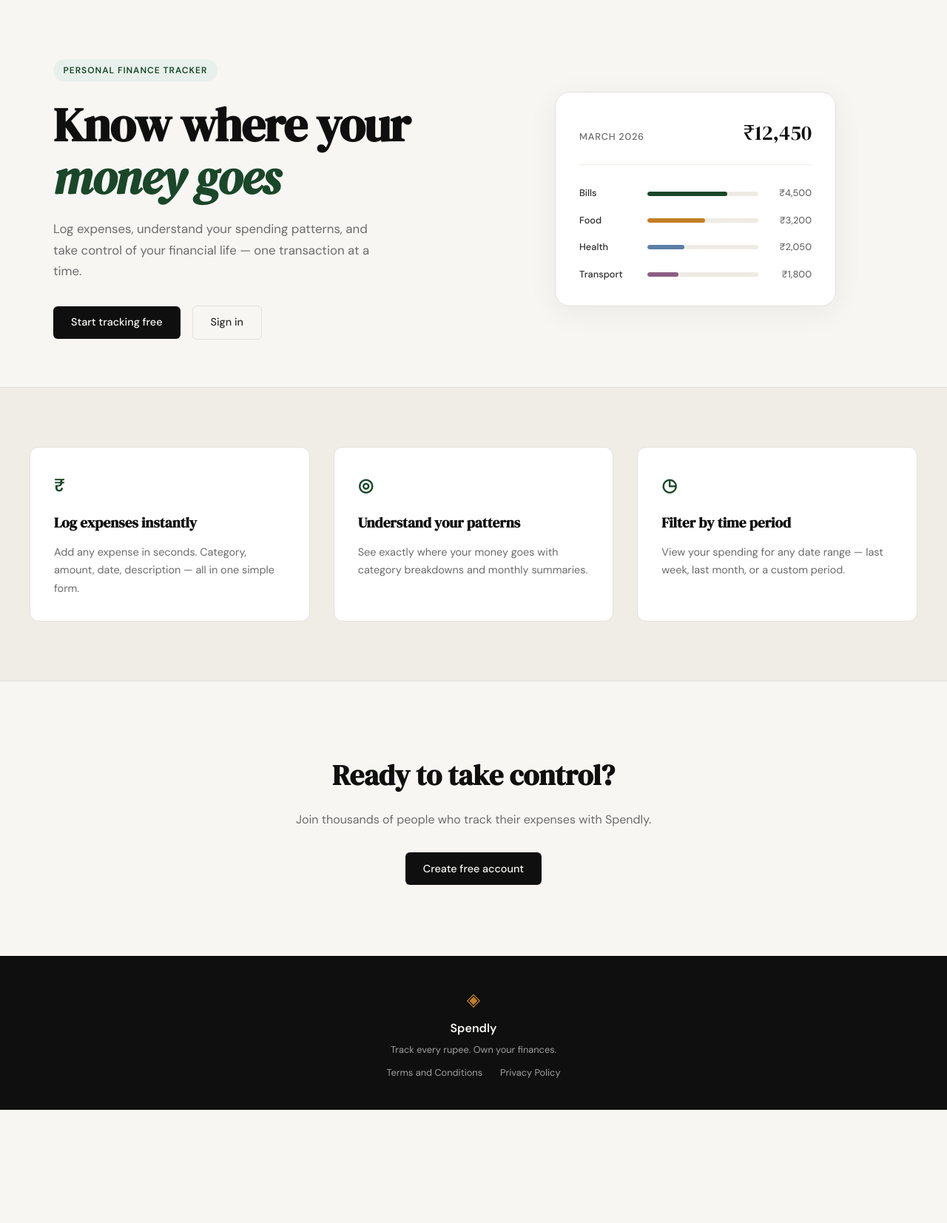
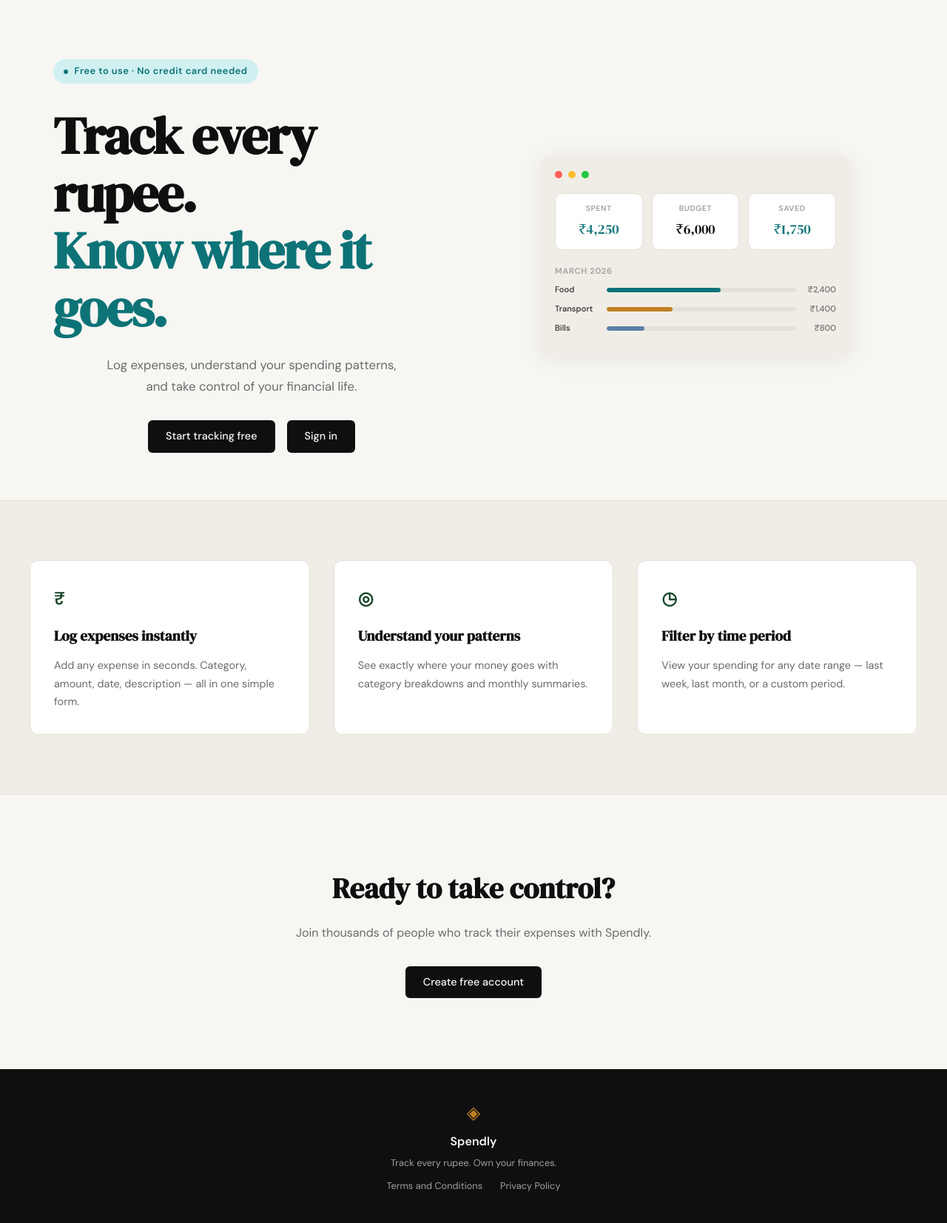
Before and after one commit to Prateekwaghmare/Spendly, a Flask app: page / in a window 1280 px wide. Shown: the part 61-1714 px from the top of the page at 74% size. Before the commit the page ends 1561 px from the top, so only its background shows below. Run offline with Flask 3, Linux system fonts and the light colour scheme.

Commit message:
landing: redesign hero section to match mockup

```diff
--- a/static/css/style.css
+++ b/static/css/style.css
@@ -14,6 +14,8 @@
     --accent-light: #e8f0eb;
     --accent-2: #c17f24;
     --accent-2-light: #fdf3e3;
+    --teal: #0d7377;
+    --teal-light: #d0f0f1;
     --danger: #c0392b;
     --danger-light: #fdecea;
     --border: #e4e1da;
@@ -134,48 +136,56 @@ a { color: inherit; text-decoration: none; }
 }
 
 .hero-badge {
-    display: inline-block;
-    background: var(--accent-light);
-    color: var(--accent);
-    font-size: 0.75rem;
+    display: inline-flex;
+    align-items: center;
+    gap: 0.5rem;
+    background: var(--teal-light);
+    color: var(--teal);
+    font-size: 0.8rem;
     font-weight: 600;
-    letter-spacing: 0.08em;
-    text-transform: uppercase;
-    padding: 0.35rem 0.85rem;
+    letter-spacing: 0.04em;
+    padding: 0.4rem 0.9rem;
     border-radius: 999px;
-    margin-bottom: 1.5rem;
+    margin-bottom: 2rem;
+}
+
+.hero-badge-dot {
+    width: 6px;
+    height: 6px;
+    background: var(--teal);
+    border-radius: 50%;
 }
 
 .hero-title {
     font-family: var(--font-display);
-    font-size: clamp(2.5rem, 5vw, 4rem);
+    font-size: clamp(2.8rem, 5.5vw, 4.5rem);
     line-height: 1.1;
-    letter-spacing: -0.02em;
+    letter-spacing: -0.025em;
     color: var(--ink);
-    margin-bottom: 1.25rem;
+    margin-bottom: 1.5rem;
 }
 
-.hero-title em {
-    font-style: italic;
-    color: var(--accent);
+.hero-title-accent {
+    color: var(--teal);
 }
 
 .hero-subtitle {
     font-size: 1.05rem;
     color: var(--ink-muted);
     line-height: 1.7;
-    max-width: 460px;
-    margin-bottom: 2rem;
+    max-width: 420px;
+    margin: 0 auto 2rem;
+    text-align: center;
 }
 
 .hero-actions {
     display: flex;
+    justify-content: center;
     gap: 1rem;
-    align-items: center;
 }
 
 /* ------------------------------------------------------------------ */
-/* Mock card (hero visual)                                             */
+/* App preview frame                                                   */
 /* ------------------------------------------------------------------ */
 
 .hero-visual {
@@ -183,76 +193,110 @@ a { color: inherit; text-decoration: none; }
     justify-content: center;
 }
 
-.mock-card {
+.app-frame {
+    background: var(--paper-warm);
+    border-radius: 14px;
+    padding: 1.25rem;
+    width: 100%;
+    max-width: 420px;
+    box-shadow: 0 4px 32px rgba(0,0,0,0.07);
+}
+
+.app-frame-header {
+    display: flex;
+    align-items: center;
+    gap: 0.5rem;
+    margin-bottom: 1.25rem;
+}
+
+.app-frame-dot {
+    width: 10px;
+    height: 10px;
+    border-radius: 50%;
+}
+
+.app-frame-dot-red { background: #ff5f56; }
+.app-frame-dot-yellow { background: #ffbd2e; }
+.app-frame-dot-green { background: #27c93f; }
+
+.app-frame-stats {
+    display: grid;
+    grid-template-columns: repeat(3, 1fr);
+    gap: 0.75rem;
+    margin-bottom: 1.25rem;
+}
+
+.app-stat-card {
     background: var(--paper-card);
     border: 1px solid var(--border);
-    border-radius: var(--radius-lg);
-    padding: 2rem;
-    width: 100%;
-    max-width: 380px;
-    box-shadow: 0 8px 40px rgba(0,0,0,0.06);
+    border-radius: 10px;
+    padding: 0.75rem;
+    text-align: center;
 }
 
-.mock-card-header {
-    display: flex;
-    justify-content: space-between;
-    align-items: baseline;
-    margin-bottom: 1.75rem;
-    padding-bottom: 1.25rem;
-    border-bottom: 1px solid var(--border-soft);
+.app-stat-label {
+    font-size: 0.65rem;
+    font-weight: 600;
+    letter-spacing: 0.06em;
+    text-transform: uppercase;
+    color: var(--ink-faint);
+    margin-bottom: 0.3rem;
 }
 
-.mock-label {
-    font-size: 0.8rem;
-    font-weight: 500;
-    color: var(--ink-muted);
-    text-transform: uppercase;
-    letter-spacing: 0.06em;
-}
-
-.mock-total {
+.app-stat-value {
     font-family: var(--font-display);
-    font-size: 1.75rem;
+    font-size: 1.15rem;
     color: var(--ink);
 }
 
-.mock-bars { display: flex; flex-direction: column; gap: 1rem; }
+.app-stat-value.teal { color: var(--teal); }
 
-.mock-bar-row {
-    display: grid;
-    grid-template-columns: 80px 1fr 60px;
-    align-items: center;
-    gap: 0.75rem;
+.app-frame-chart-label {
+    font-size: 0.7rem;
+    font-weight: 600;
+    letter-spacing: 0.06em;
+    text-transform: uppercase;
+    color: var(--ink-faint);
+    margin-bottom: 0.5rem;
 }
 
-.mock-cat {
-    font-size: 0.8rem;
+.app-frame-bar-row {
+    display: flex;
+    align-items: center;
+    gap: 0.6rem;
+    margin-bottom: 0.5rem;
+}
+
+.app-frame-bar-cat {
+    font-size: 0.7rem;
     font-weight: 500;
     color: var(--ink-soft);
+    width: 60px;
 }
 
-.mock-bar-track {
+.app-frame-bar-track {
+    flex: 1;
     height: 6px;
-    background: var(--border-soft);
+    background: var(--border);
     border-radius: 999px;
     overflow: hidden;
 }
 
-.mock-bar {
+.app-frame-bar {
     height: 100%;
-    background: var(--accent);
     border-radius: 999px;
-    transition: width 0.6s ease;
 }
 
-.mock-bar-2 { background: var(--accent-2); }
-.mock-bar-3 { background: #5b7fa6; }
-.mock-bar-4 { background: #8b5e83; }
+.app-frame-bar-teal { background: var(--teal); }
+.app-frame-bar-amber { background: var(--accent-2); }
+.app-frame-bar-slate { background: #5b7fa6; }
+.app-frame-bar-rose { background: #b85c5c; }
 
-.mock-amt {
-    font-size: 0.8rem;
+.app-frame-bar-amt {
+    font-size: 0.7rem;
     font-weight: 500;
     color: var(--ink-muted);
+    width: 44px;
     text-align: right;
 }
 
--- a/templates/landing.html
+++ b/templates/landing.html
@@ -5,57 +5,66 @@
 {% block content %}
 
 <section class="hero">
-    <div class="hero-inner">
-        <div class="hero-badge">Personal Finance Tracker</div>
+    <div class="hero-content">
+        <div class="hero-badge">
+            <span class="hero-badge-dot"></span>
+            Free to use · No credit card needed
+        </div>
         <h1 class="hero-title">
-            Know where your<br>
-            <em>money goes</em>
+            Track every rupee.<br>
+            <span class="hero-title-accent">Know where it goes.</span>
         </h1>
         <p class="hero-subtitle">
-            Log expenses, understand your spending patterns,
-            and take control of your financial life —
-            one transaction at a time.
+            Log expenses, understand your spending patterns,<br>
+            and take control of your financial life.
         </p>
         <div class="hero-actions">
             <a href="{{ url_for('register') }}" class="btn-primary">Start tracking free</a>
-            <a href="{{ url_for('login') }}" class="btn-ghost">Sign in</a>
+            <a href="{{ url_for('login') }}" class="btn-primary">Sign in</a>
         </div>
     </div>
     <div class="hero-visual">
-        <div class="mock-card">
-            <div class="mock-card-header">
-                <span class="mock-label">March 2026</span>
-                <span class="mock-total">₹12,450</span>
+        <div class="app-frame">
+            <div class="app-frame-header">
+                <span class="app-frame-dot app-frame-dot-red"></span>
+                <span class="app-frame-dot app-frame-dot-yellow"></span>
+                <span class="app-frame-dot app-frame-dot-green"></span>
             </div>
-            <div class="mock-bars">
-                <div class="mock-bar-row">
-                    <span class="mock-cat">Bills</span>
-                    <div class="mock-bar-track">
-                        <div class="mock-bar" style="width: 72%"></div>
-                    </div>
-                    <span class="mock-amt">₹4,500</span>
+            <div class="app-frame-stats">
+                <div class="app-stat-card">
+                    <div class="app-stat-label">Spent</div>
+                    <div class="app-stat-value teal">₹4,250</div>
                 </div>
-                <div class="mock-bar-row">
-                    <span class="mock-cat">Food</span>
-                    <div class="mock-bar-track">
-                        <div class="mock-bar mock-bar-2" style="width: 52%"></div>
-                    </div>
-                    <span class="mock-amt">₹3,200</span>
+                <div class="app-stat-card">
+                    <div class="app-stat-label">Budget</div>
+                    <div class="app-stat-value">₹6,000</div>
                 </div>
-                <div class="mock-bar-row">
-                    <span class="mock-cat">Health</span>
-                    <div class="mock-bar-track">
-                        <div class="mock-bar mock-bar-3" style="width: 33%"></div>
-                    </div>
-                    <span class="mock-amt">₹2,050</span>
+                <div class="app-stat-card">
+                    <div class="app-stat-label">Saved</div>
+                    <div class="app-stat-value teal">₹1,750</div>
                 </div>
-                <div class="mock-bar-row">
-                    <span class="mock-cat">Transport</span>
-                    <div class="mock-bar-track">
-                        <div class="mock-bar mock-bar-4" style="width: 28%"></div>
-                    </div>
-                    <span class="mock-amt">₹1,800</span>
+            </div>
+            <div class="app-frame-chart-label">March 2026</div>
+            <div class="app-frame-bar-row">
+                <span class="app-frame-bar-cat">Food</span>
+                <div class="app-frame-bar-track">
+                    <div class="app-frame-bar app-frame-bar-teal" style="width: 60%"></div>
                 </div>
+                <span class="app-frame-bar-amt">₹2,400</span>
+            </div>
+            <div class="app-frame-bar-row">
+                <span class="app-frame-bar-cat">Transport</span>
+                <div class="app-frame-bar-track">
+                    <div class="app-frame-bar app-frame-bar-amber" style="width: 35%"></div>
+                </div>
+                <span class="app-frame-bar-amt">₹1,400</span>
+            </div>
+            <div class="app-frame-bar-row">
+                <span class="app-frame-bar-cat">Bills</span>
+                <div class="app-frame-bar-track">
+                    <div class="app-frame-bar app-frame-bar-slate" style="width: 20%"></div>
+                </div>
+                <span class="app-frame-bar-amt">₹800</span>
             </div>
         </div>
     </div>
```
Also changed, not shown: 1 other file.
